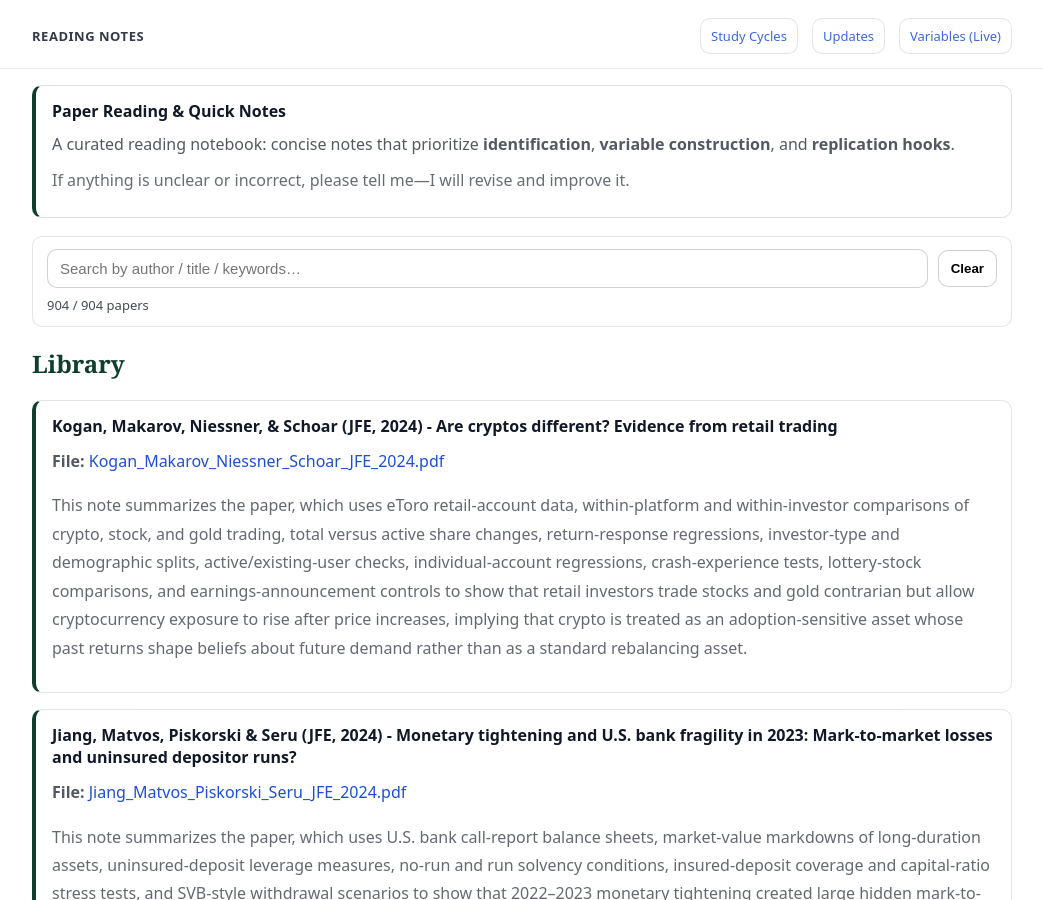
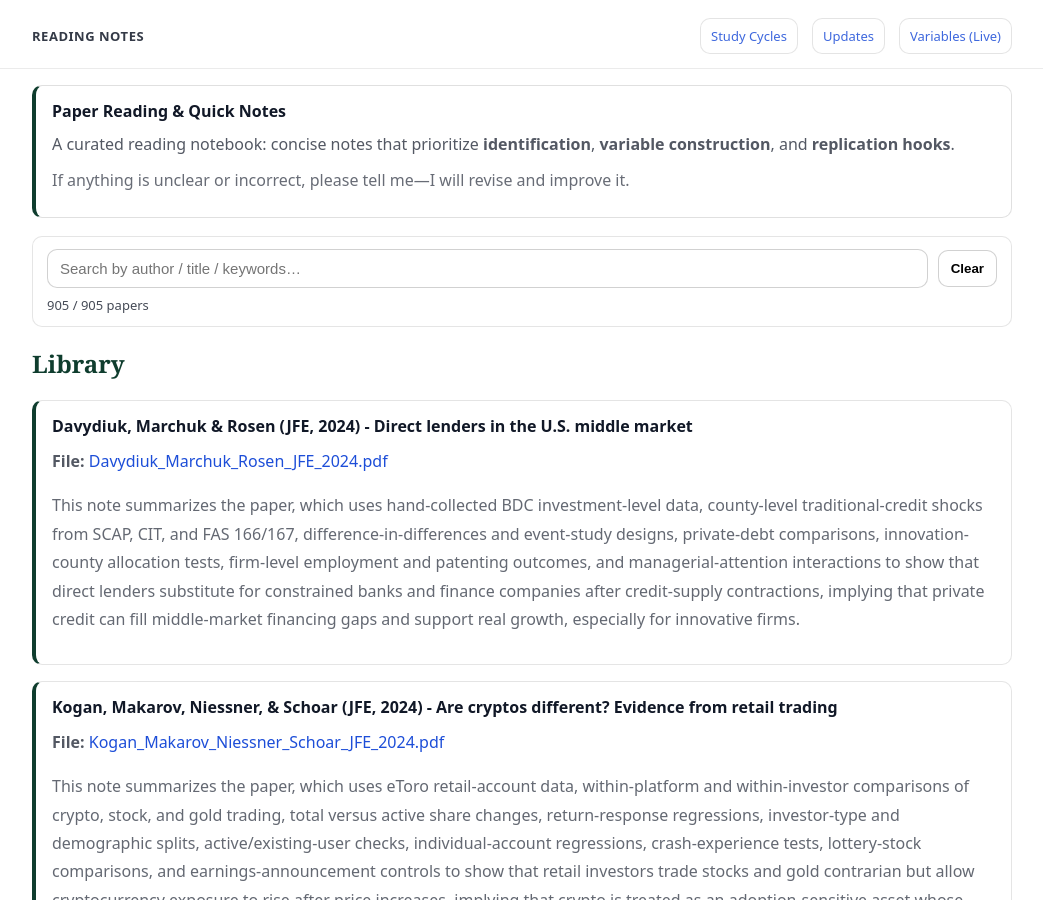
Before and after one commit to yaxinzn/study-archive, a Jekyll site: the page built from reading/index.md, in a window 1280 px wide and 900 px high. Shown: the whole window, without its empty margins (118-1161 px from the left). Built offline with Jekyll 4.4.1, drawn with Linux system fonts in a browser that asks for light colours.

Commit message:
Reading: add/update Davydiuk_Marchuk_Rosen_JFE_2024.pdf

```diff
--- a/_data/reading.yml
+++ b/_data/reading.yml
@@ -1,3 +1,7 @@
+- title: "Davydiuk, Marchuk & Rosen (JFE, 2024) - Direct lenders in the U.S. middle market"
+  file: "Davydiuk_Marchuk_Rosen_JFE_2024.pdf"
+  desc: "This note summarizes the paper, which uses hand-collected BDC investment-level data, county-level traditional-credit shocks from SCAP, CIT, and FAS 166/167, difference-in-differences and event-study designs, private-debt comparisons, innovation-county allocation tests, firm-level employment and patenting outcomes, and managerial-attention interactions to show that direct lenders substitute for constrained banks and finance companies after credit-supply contractions, implying that private credit can fill middle-market financing gaps and support real growth, especially for innovative firms."
+
 - title: "Kogan, Makarov, Niessner, & Schoar (JFE, 2024) - Are cryptos different? Evidence from retail trading"
   file: "Kogan_Makarov_Niessner_Schoar_JFE_2024.pdf"
   desc: "This note summarizes the paper, which uses eToro retail-account data, within-platform and within-investor comparisons of crypto, stock, and gold trading, total versus active share changes, return-response regressions, investor-type and demographic splits, active/existing-user checks, individual-account regressions, crash-experience tests, lottery-stock comparisons, and earnings-announcement controls to show that retail investors trade stocks and gold contrarian but allow cryptocurrency exposure to rise after price increases, implying that crypto is treated as an adoption-sensitive asset whose past returns shape beliefs about future demand rather than as a standard rebalancing asset."
```
Also changed, not shown: 1 other file.
